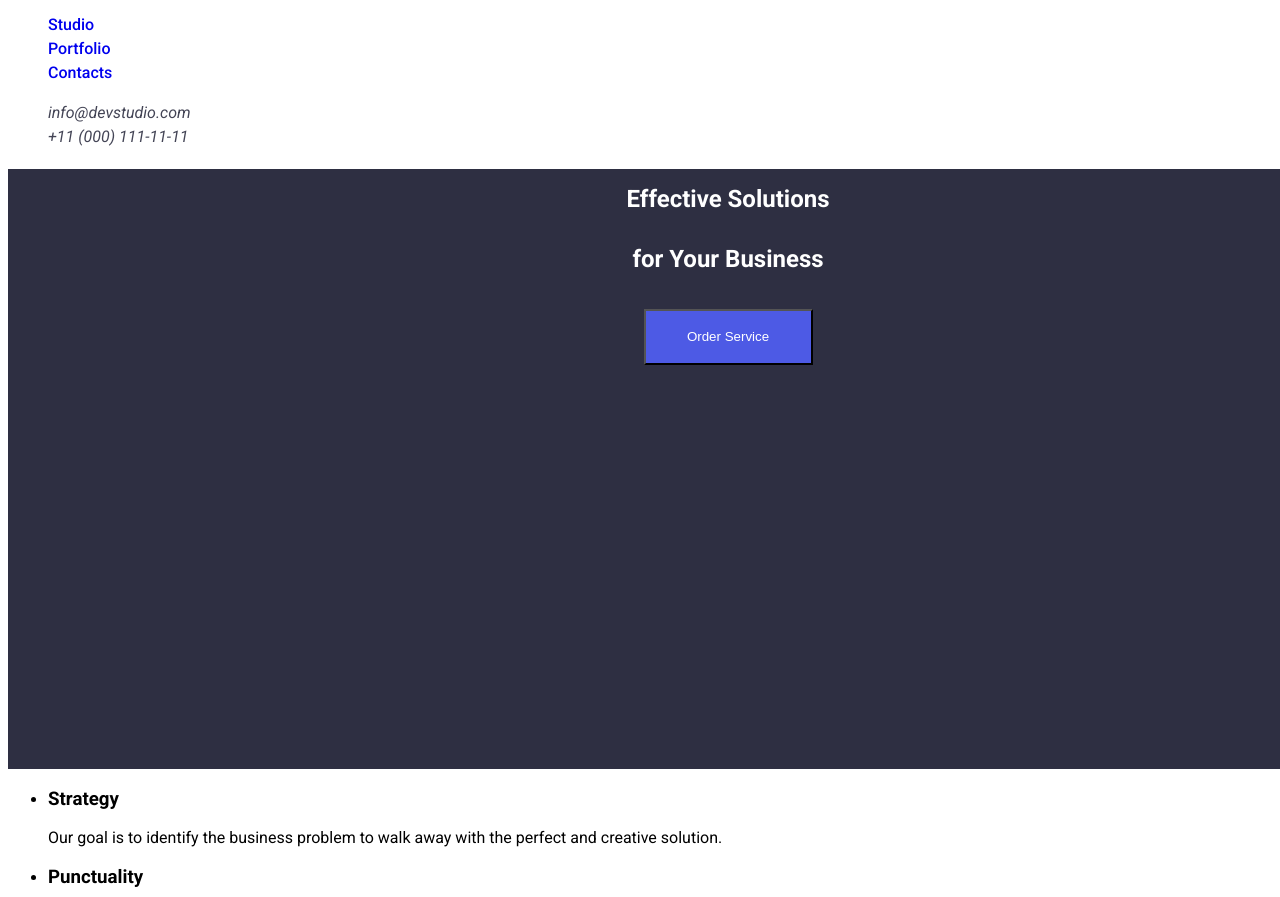
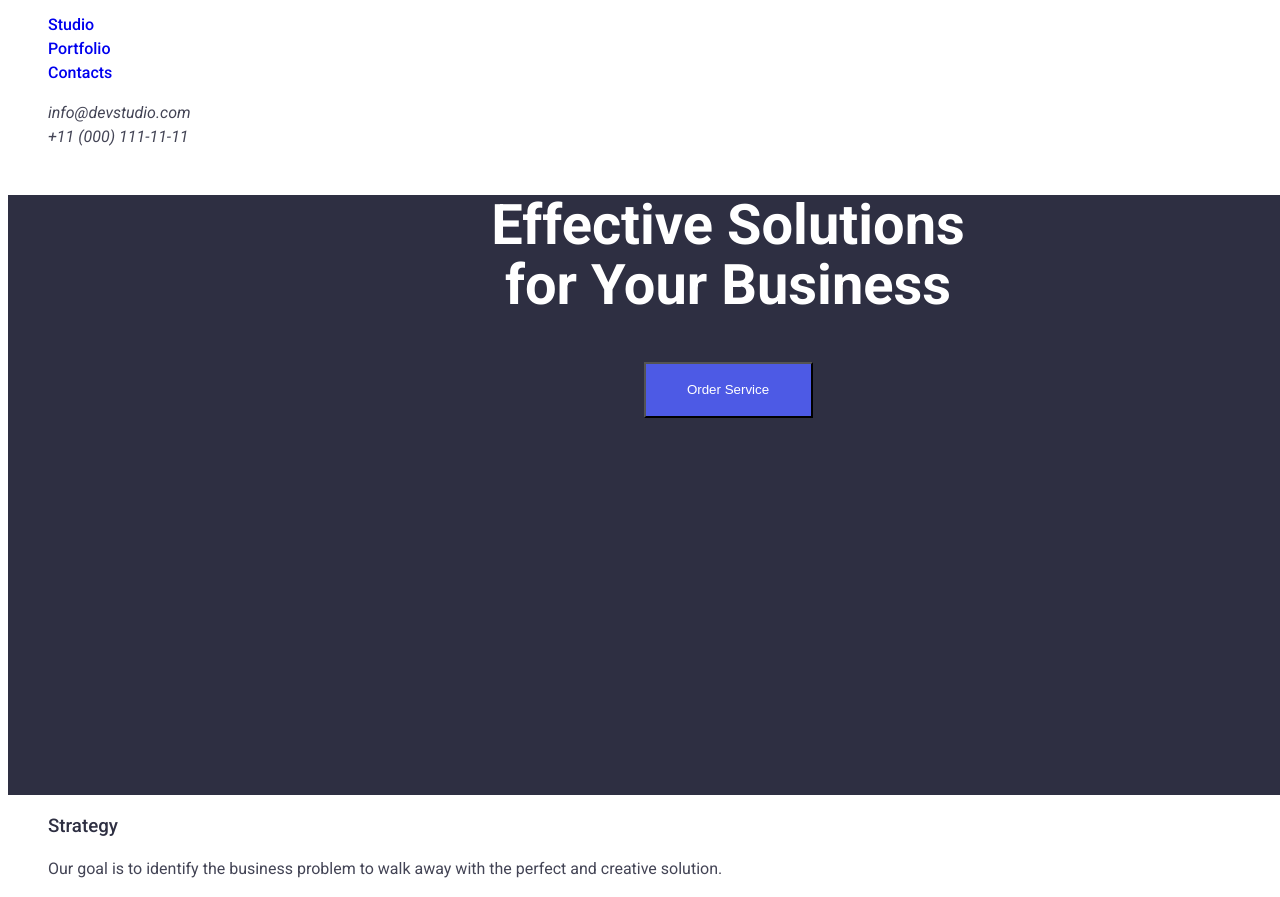
Before and after one commit to orkunkorcak/goit-markup-hw-02, a plain HTML site: page index.html in a window 1280 px wide. Shown: the part 39-936 px from the top of the page. Drawn offline with Linux system fonts and the light colour scheme.

Commit message:
section two finished

```diff
--- a/styles.css
+++ b/styles.css
@@ -42,8 +42,8 @@ body {
 }
 .h1{
   color: #FFFFFF;
-  Weight:700px;
-  Size:56px;
+  font-weight:700px;
+  font-size:56px;
   line-height:60px;
   letter-spacing: 2%;
   text-align: center;
@@ -54,3 +54,21 @@ body {
   width:169px ;
   height:56px ;
 }
+
+.section-two li {
+  list-style-type: none;
+}
+.section-two h3{
+  color:#2E2F42;
+  font-weight: 500;
+  font-size: 20 px;
+  line-height: 24px;
+  initial-letter: 2%;
+}
+.section-two p{
+   color:#434455;
+   font-weight: 400;
+   font-size: 16px;
+   line-height: 24px;
+   initial-letter: 2%;
+}
```
